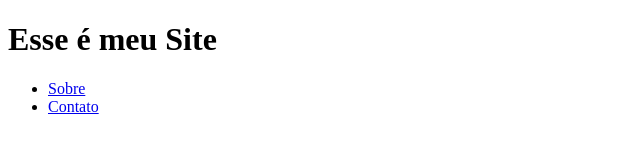
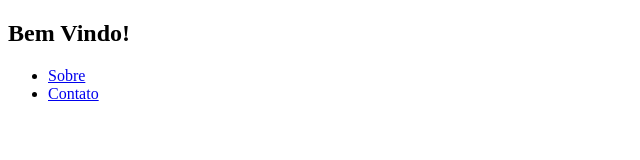
Before and after one commit to Geoguitar/site, a plain HTML site: page index.html in a window 1280 px wide. Shown: the whole page, without its empty margins (0-640 px from the left). Drawn offline with Linux system fonts and the light colour scheme.

Commit message:
Formatação da página

```diff
--- a/index.html
+++ b/index.html
@@ -7,7 +7,26 @@
 
 <body>
 
-	<h1>Esse é meu Site</h1>
+
+	<section class="header-site">
+
+		<div class="container">
+
+			<div class="row">
+
+				<div class="col-xs-12">
+
+					<h1>Bem Vindo!</h1>
+
+				</div>
+			</div>
+
+		</div>
+
+	</section>
+
+
+
 
 	<ul>
 
```
